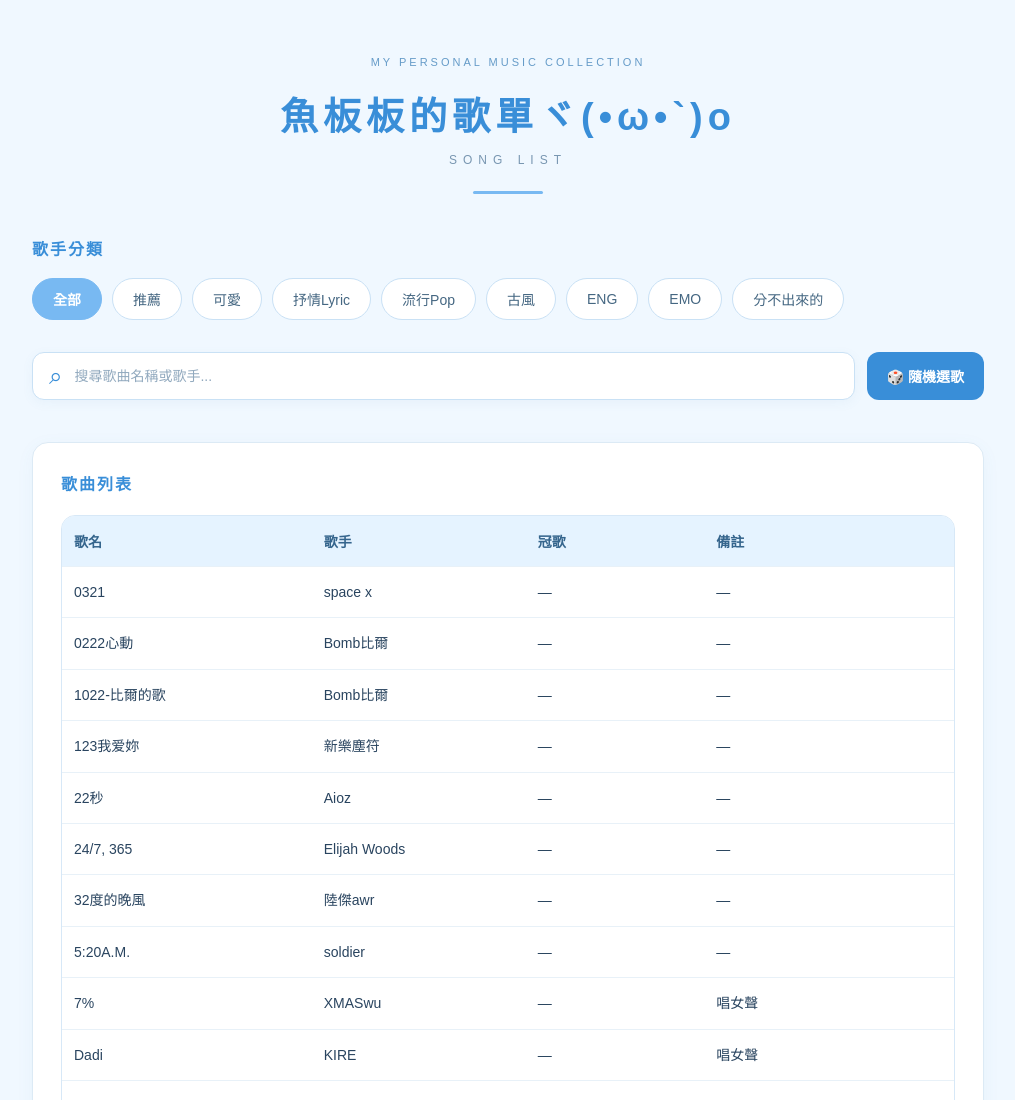
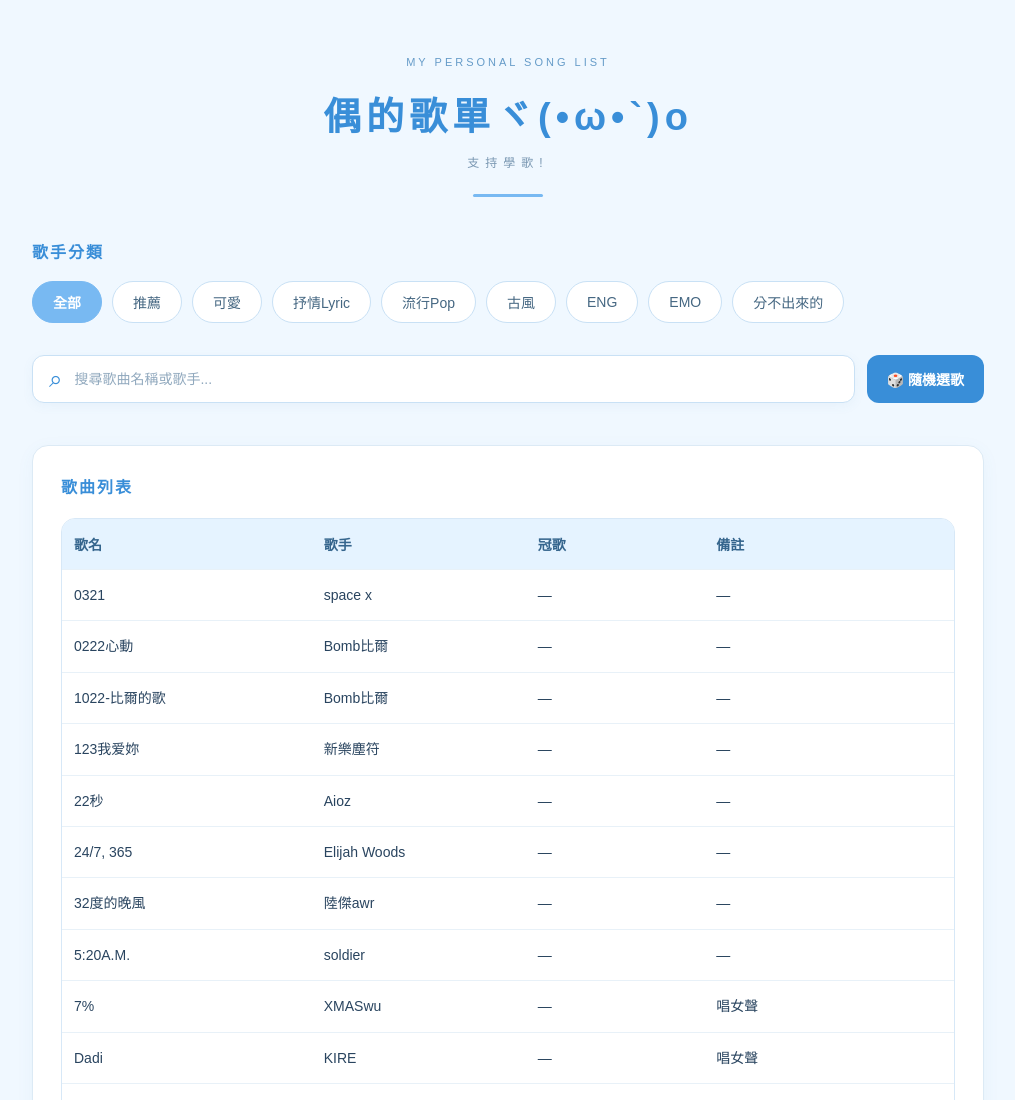
Before and after one commit to Yuuuuuuqwq/Yu-song-list, a plain HTML site: page index.html in a window 1280 px wide. Shown: the top 1100 px of the page, without its empty margins (132-1147 px from the left). Drawn offline with Linux system fonts and the light colour scheme.

Commit message:
Add files via upload

```diff
--- a/index.html
+++ b/index.html
@@ -17,11 +17,11 @@
 
         <!-- ① 標題區 -->
         <header class="site-header">
-            <p class="eyebrow">MY PERSONAL MUSIC COLLECTION</p>
+            <p class="eyebrow">MY PERSONAL SONG LIST</p>
 
-            <h1>魚板板的歌單ヾ(•ω•`)o</h1>
+            <h1>偶的歌單ヾ(•ω•`)o</h1>
 
-            <p class="subtitle">SONG LIST</p>
+            <p class="subtitle">支持學歌!</p>
 
             <div class="title-line"></div>
         </header>
```
